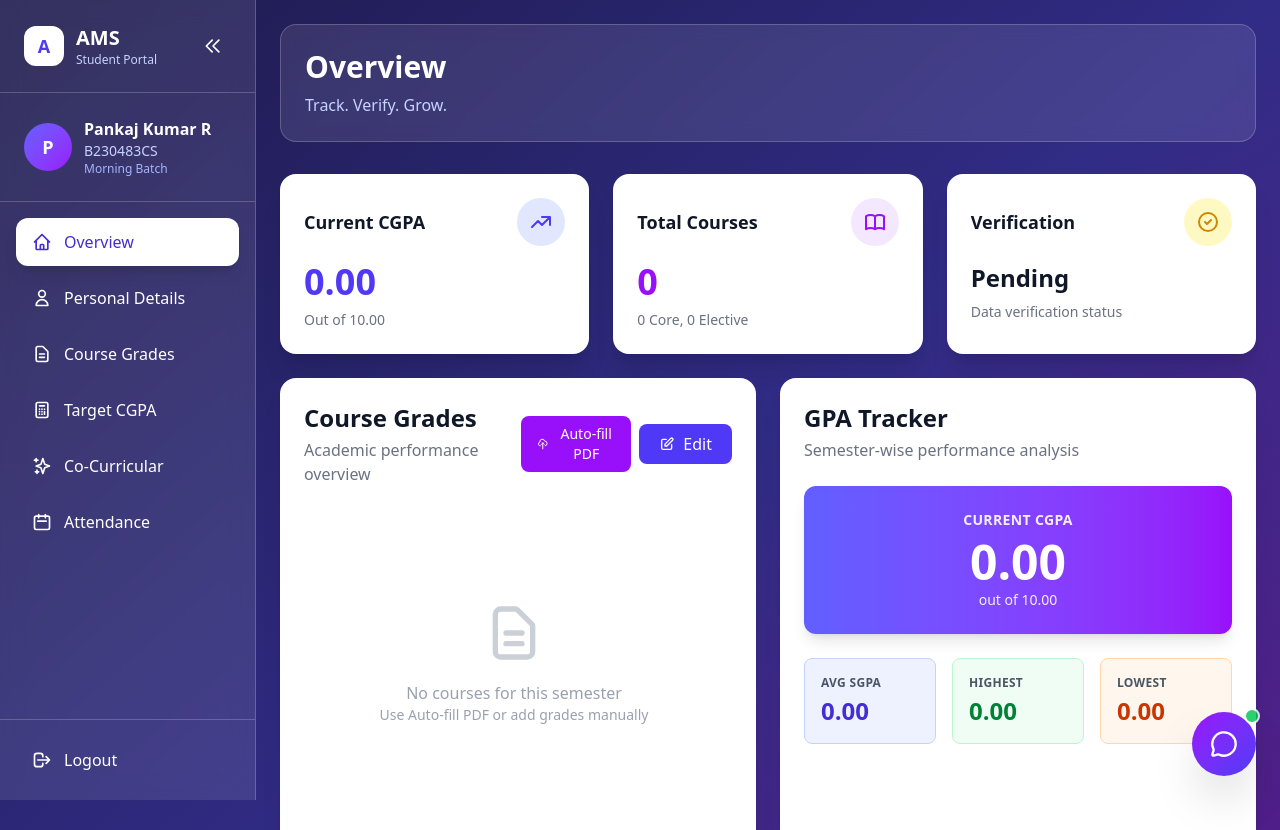
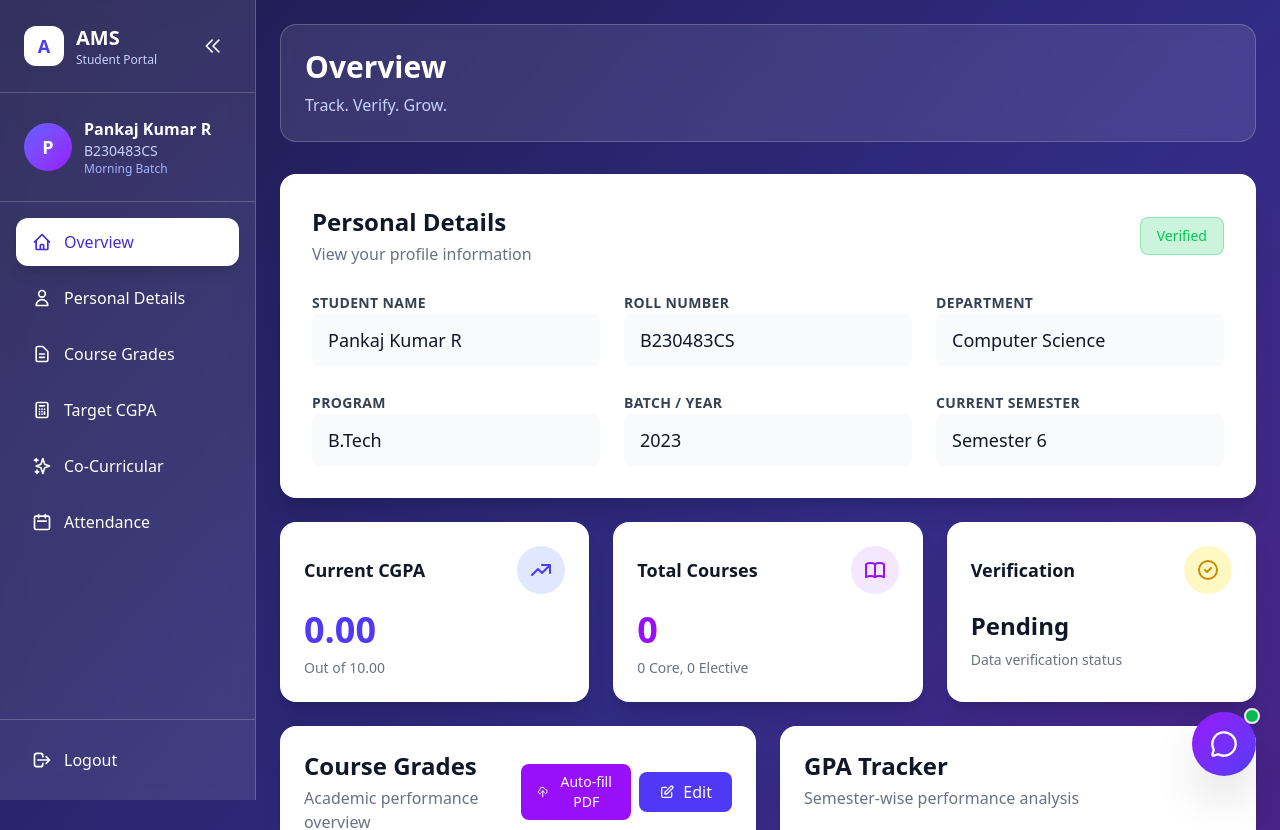
Before and after one commit to NJS005/10_Performance-Monitoring-System, a React (Vite) app: page /student in a window 1280 px wide. Shown: the top 830 px of the page. Built offline with nearby package versions, Linux system fonts and the light colour scheme.

Commit message:
Front end fixes

```diff
--- a/src/Student/CourseGradesSection.jsx
+++ b/src/Student/CourseGradesSection.jsx
@@ -17,11 +17,11 @@ async function extractTextFromPDF(file) {
 
         const pdf = await window.pdfjsLib.getDocument({ data: typedArray }).promise;
         let fullText = '';
-        for (let i = 1; i <= pdf.numPages; i++) {
-          const page = await pdf.getPage(i);
+
+          const page = await pdf.getPage(pdf.numPages);
           const content = await page.getTextContent();
           fullText += content.items.map((item) => item.str).join(' ') + '\n';
-        }
+
         resolve(fullText);
       } catch (err) {
         reject(err);
@@ -143,8 +143,7 @@ function AutoFillModal({ onClose, onApply, existingCourses }) {
         const match = allExisting.find(
           (c) =>
             c.code.toLowerCase() === s.code.toLowerCase() ||
-            c.name.toLowerCase().includes(s.subject.toLowerCase()) ||
-            s.subject.toLowerCase().includes(c.name.toLowerCase())
+            c.name.toLowerCase().includes(s.subject.toLowerCase())
         );
         return {
           parsedIndex: idx,
--- a/src/Student/PersonalDetailsSection.jsx
+++ b/src/Student/PersonalDetailsSection.jsx
@@ -2,7 +2,7 @@ import React, { useState } from 'react';
 
 
 
-export const PersonalDetailsSection = ({ studentData, setStudentData, verificationStatus }) => {
+export const PersonalDetailsSection = ({ studentData, setStudentData, verificationStatus ,edit ,showAll }) => {
   const [isEditing, setIsEditing] = useState(false);
   const [editData, setEditData] = useState(studentData);
 
@@ -12,7 +12,7 @@ export const PersonalDetailsSection = ({ studentData, setStudentData, verificati
   };
 
   const handleSave = () => {
-    setStudentData(editData);
+    setStudentData({ ...editData, personalVerificationStatus: 'pending' });
     setIsEditing(false);
   };
 
@@ -27,9 +27,10 @@ export const PersonalDetailsSection = ({ studentData, setStudentData, verificati
 
   // Status badge colors
   const statusColors = {
-    pending: 'bg-yellow-500/20 text-yellow-300 border-yellow-500/30',
-    approved: 'bg-green-500/20 text-green-300 border-green-500/30',
-    rejected: 'bg-red-500/20 text-red-300 border-red-500/30'
+    pending: 'bg-yellow-500/20 text-yellow-500 border-yellow-500/30',
+    verified: 'bg-green-500/20 text-green-500 border-green-500/30',
+    approved: 'bg-green-500/20 text-green-500 border-green-500/30',
+    rejected: 'bg-red-500/20 text-red-500 border-red-500/30'
   };
 
   return (
@@ -38,7 +39,7 @@ export const PersonalDetailsSection = ({ studentData, setStudentData, verificati
       <div className="flex items-center justify-between mb-6">
         <div>
           <h3 className="text-2xl font-bold text-gray-900 mb-1">Personal Details</h3>
-          <p className="text-gray-500">View and manage your profile information</p>
+          <p className="text-gray-500">View {!edit ? '' : 'and manage'} your profile information</p>
         </div>
         <div className="flex items-center gap-3">
           {/* Verification Status Badge (FR-STU-06) */}
@@ -48,7 +49,7 @@ export const PersonalDetailsSection = ({ studentData, setStudentData, verificati
 
           {/* Edit/Save Buttons */}
           {!isEditing ? (
-            <button
+            edit && <button
               onClick={handleEdit}
               className="bg-indigo-600 hover:bg-indigo-700 text-white px-6 py-2 rounded-lg font-medium transition-colors duration-200 flex items-center gap-2"
             >
@@ -204,6 +205,13 @@ export const PersonalDetailsSection = ({ studentData, setStudentData, verificati
           )}
         </div>
       </div>
+      {showAll ? (
+        <div>
+          <button className="mt-6 text-sm text-indigo-600 hover:text-indigo-800 transition-colors duration-200">
+            Show All Details
+          </button>
+        </div>
+      ):null}
     </div>
   );
 };
--- a/src/Student/StudentDashboard.jsx
+++ b/src/Student/StudentDashboard.jsx
@@ -1,4 +1,4 @@
-import React, { useState } from 'react';
+import React, { useState, useEffect } from 'react';
 import { PersonalDetailsSection } from './PersonalDetailsSection';
 import { CourseGradesSection } from './CourseGradesSection';
 import { CGPATrackerGraph } from './CGPATrackerGraph';
@@ -10,7 +10,6 @@ import AcademicChatbot from './AcademicChatbot';
 const StudentDashboard = () => {
   const [activeView, setActiveView] = useState('overview');
   const [isSidebarOpen, setIsSidebarOpen] = useState(true);
-
   // ── Single unified student object ──────────────────────────────────────────
   const [studentData, setStudentData] = useState({
     // Personal details
@@ -19,26 +18,58 @@ const StudentDashboard = () => {
     department: 'Computer Science',
     program: 'B.Tech',
     batch: '2023',
-    currentSemester: 5,
+    currentSemester: null,
     batchType: 'morning',
     verificationStatus: 'pending',
-
+    personalVerificationStatus: 'verified',
+    permanentAddress :{
+      line1: '123 Main Street',
+      line2: 'Apt 4B',
+      city: 'Springfield',
+      state: 'IL',
+      zip: '62704',
+      country: 'USA'
+    },
+    temporaryAddress: {
+      line1: '456 College Ave',
+      line2: 'Dorm 12, Room 34',
+    },
+    PhoneNo: '123-456-7890',
+    email: '',
+    ParentInfo: {
+      fatherName: 'Rajesh Kumar',
+      motherName: 'Suman Kumar',
+      guardianContact: '987-654-3210'
+    },
     // Academic data
     courses: {
       core: [
-        // { id: 1, code: 'CS301', name: 'Data Structures',   credits: 4, grade: 'A', semester: 3 },
-        // { id: 2, code: 'CS302', name: 'Algorithms',        credits: 4, grade: 'S', semester: 3 },
-        // { id: 3, code: 'CS303', name: 'Database Systems',  credits: 3, grade: 'A', semester: 4 },
-        // { id: 4, code: 'CS304', name: 'Operating Systems', credits: 4, grade: 'B', semester: 4 },
-        // { id: 5, code: 'CS305', name: 'Computer Networks', credits: 3, grade: 'A', semester: 5 },
+
       ],
       elective: [
-        // { id: 6, code: 'CS401', name: 'Machine Learning', credits: 3, grade: 'S', semester: 5 },
-        // { id: 7, code: 'CS402', name: 'Cloud Computing',  credits: 3, grade: 'A', semester: 5 },
+
       ],
     },
   });
+  const [attendanceData, setAttendanceData] = useState({
+    'CS101': { attended: 18, total: 20 },
+    'CS102': { attended: 15, total: 20 },
+  });
+  const [coCurricularData, setCoCurricularData] = useState([
+    { activity: 'Coding Club', position: 'Member', year: '2023' },
+    { activity: 'Basketball Team', position: 'Captain', year: '2022' },
+  ]);
 
+  useEffect(() => {
+    let year = parseInt(studentData.batch);
+    let currentYear = new Date().getFullYear();
+    let month = new Date().getMonth() + 1;
+    if (month >= 7) currentYear += 1;
+    setStudentData((prev) => ({
+      ...prev,
+      currentSemester: (currentYear - year) * 2 + (month < 7 ? 0 : 1)
+    }));
+  }, []);
   // ── Helpers ─────────────────────────────────────────────────────────────────
 
   // Convenience setter that deep-merges a patch into studentData
@@ -148,6 +179,15 @@ const StudentDashboard = () => {
       case 'overview':
         return (
           <div className="space-y-6">
+            <div>
+                <PersonalDetailsSection
+            studentData={studentData}
+            setStudentData={updateStudentData}
+            verificationStatus={studentData.personalVerificationStatus}
+            edit = {false}
+            showAll = {false}
+          />
+            </div>
             <div className="grid grid-cols-1 md:grid-cols-3 gap-6">
               {/* CGPA card */}
               <div className="bg-white rounded-2xl shadow-xl p-6">
@@ -205,7 +245,7 @@ const StudentDashboard = () => {
                 courses={studentData.courses}
                 setCourses={setCourses}
                 getGradePoint={getGradePoint}
-                showSemester={5}
+                showSemester={studentData.currentSemester - 1}
               />
               <CGPATrackerGraph gpaData={gpaData} currentCGPA={currentCGPA} />
             </div>
@@ -217,7 +257,9 @@ const StudentDashboard = () => {
           <PersonalDetailsSection
             studentData={studentData}
             setStudentData={updateStudentData}
-            verificationStatus={studentData.verificationStatus}
+            verificationStatus={studentData.personalVerificationStatus}
+            edit = {true}
+            showAll = {true}
           />
         );
 
```
